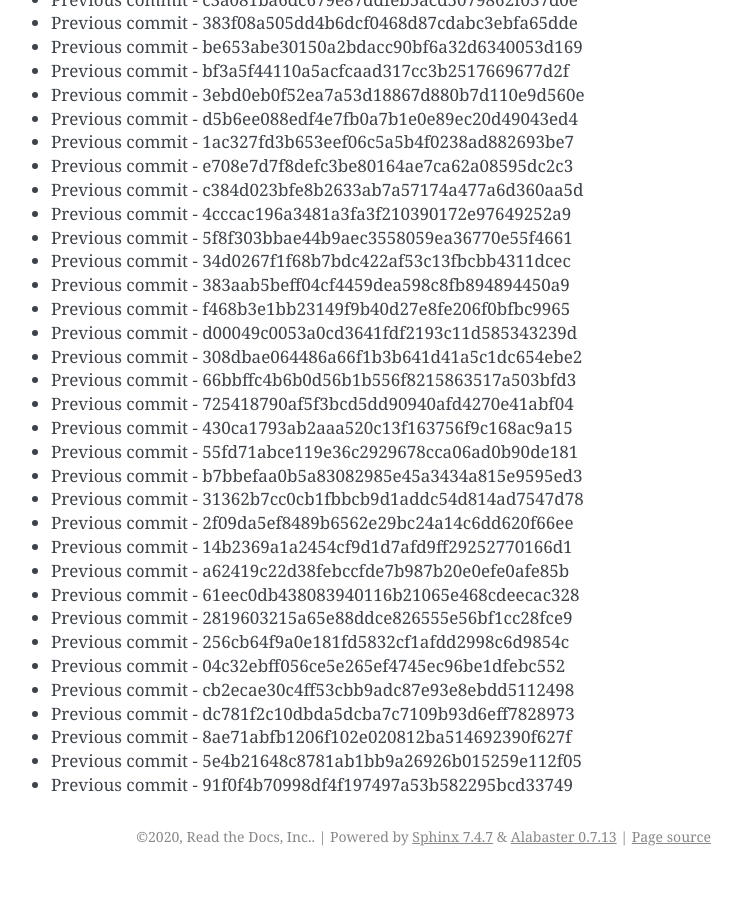
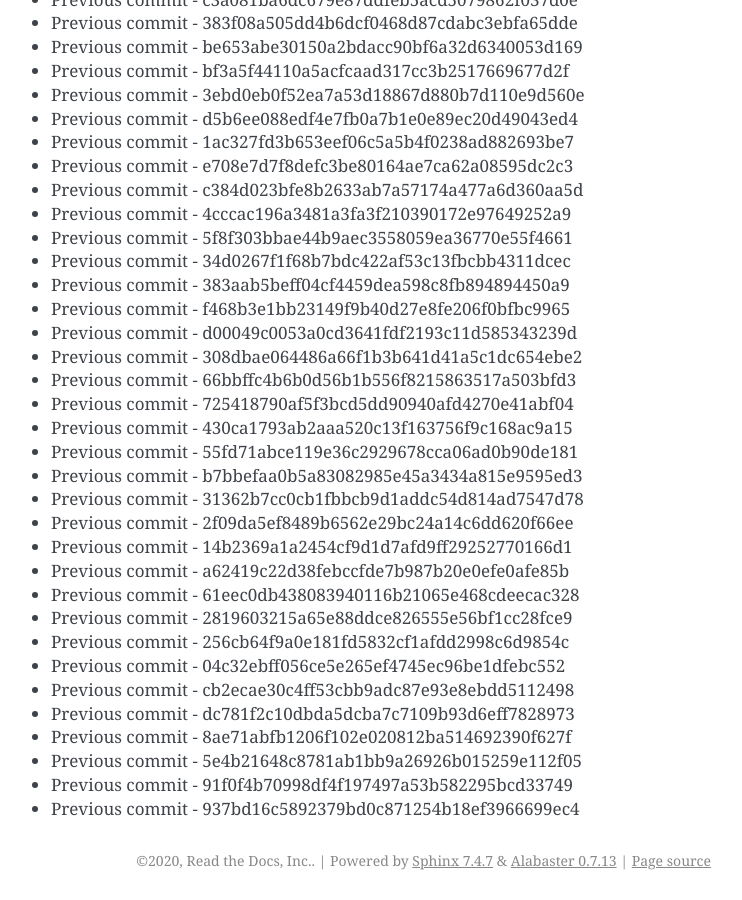
Before and after one commit to readthedocs/rtd-git-stresstest, a Sphinx documentation site: the page built from docs/updates.rst, in a window 1280 px wide and 900 px high, scrolled down 99984 px. Shown: the whole window, without its empty margins (399-1141 px from the left). Built offline with Sphinx 7.4.7, drawn with Linux system fonts in a browser that asks for light colours; before the commit the page ends 100860 px from its top, so only the background shows below that.

Commit message:
Generating commit from previous: 937bd16c5892379bd0c871254b18ef3966699ec4

```diff
--- a/docs/updates.rst
+++ b/docs/updates.rst
@@ -4233,3 +4233,4 @@ It can be tested for any performance characteristics.
 * Previous commit - 8ae71abfb1206f102e020812ba514692390f627f
 * Previous commit - 5e4b21648c8781ab1bb9a26926b015259e112f05
 * Previous commit - 91f0f4b70998df4f197497a53b582295bcd33749
+* Previous commit - 937bd16c5892379bd0c871254b18ef3966699ec4
```
